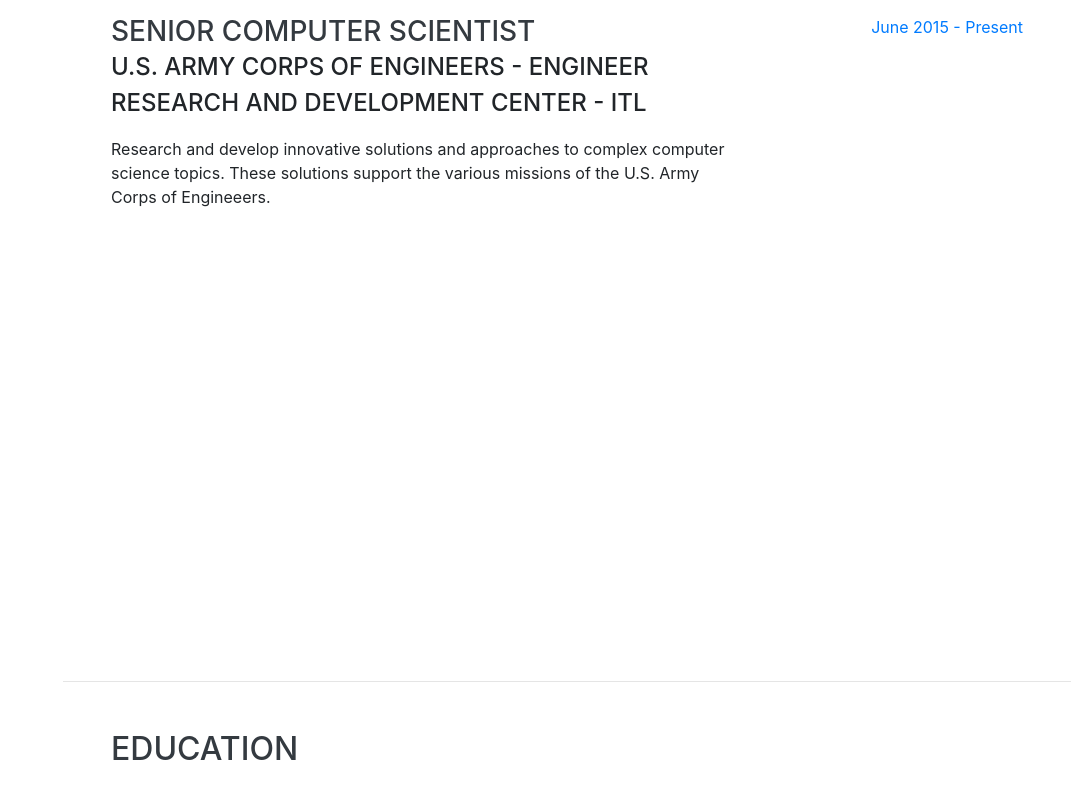
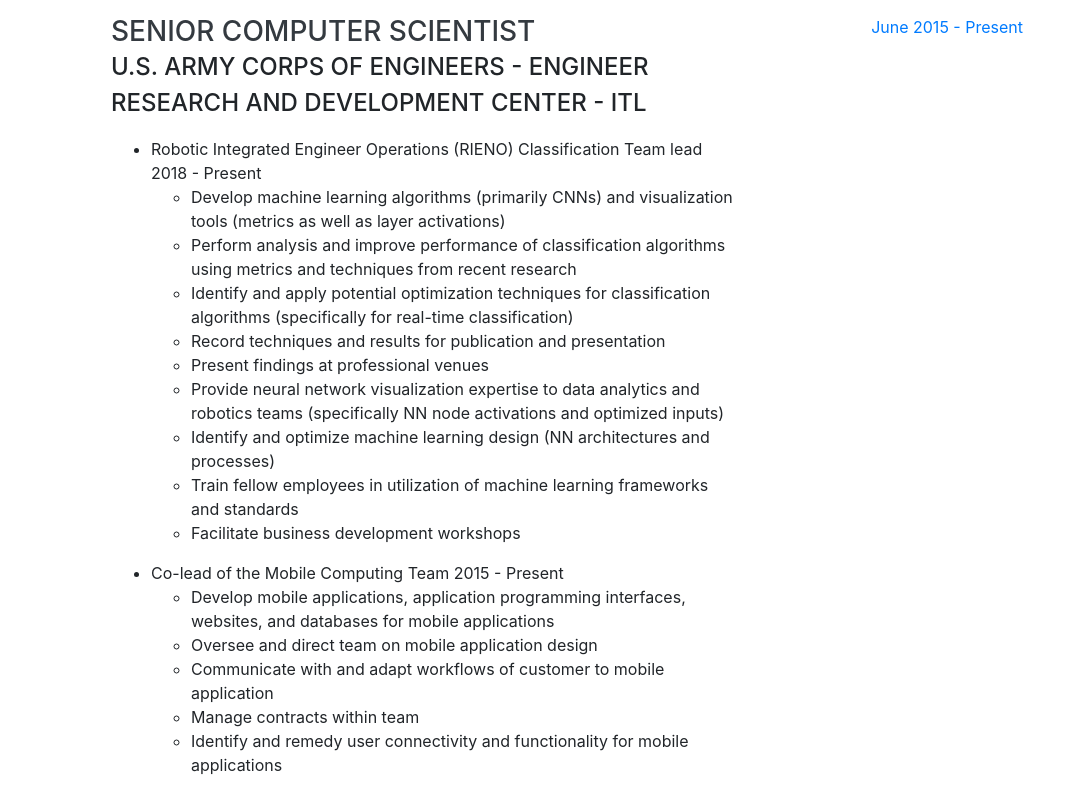
Before and after one commit to jdonovanCS/Portfolio, a website with bundled scripts: page index.html in a window 1280 px wide. Shown: the part 920-1720 px from the top of the page, without its empty margins (209-1280 px from the left). Built offline with nearby package versions, Linux system fonts and the light colour scheme; a web font is replaced by a local one.

Commit message:
adding link to CV and correcting link to email. adding information under work experience to include positions and some duties

```diff
--- a/index.html
+++ b/index.html
@@ -8,7 +8,9 @@
   <meta name="description" content="">
   <meta name="author" content="">
 
-  <title>Jordan Donovan's Resume</title>
+  <title>Jordan Donovan's Portfolio</title>
+
+  <link rel="icon" href="img/profile.jpg">
 
   <!-- Bootstrap core CSS -->
   <link href="vendor/bootstrap/css/bootstrap.min.css" rel="stylesheet">
@@ -74,9 +76,9 @@
           <span class="text-primary">Donovan</span>
         </h1>
         <div class="subheading mb-5">Engineer Research and Development Center · Vicksburg, MS 39180 · (601) 634-4624 ·
-          <a href="mailto:jordan.t.donovan@gmail.com">jordan.t.donovanCS@gmail.com</a>
+          <a href="mailto:jordan.t.donovancs@gmail.com">jordan.t.donovanCS@gmail.com</a> • <a href="doc/Jordan Donovan CV.pdf"> Curriculum Vitae </a>
         </div>
-        <p class="lead mb-5">I am experienced in develooping web, desktop, and mobile applications and software as well as machine learning algorithms and research.</p>
+        <p class="lead mb-5">I am experienced in developing web, desktop, and mobile applications and software as well as machine learning algorithms and research especially deep learning. I am a research Computer Scientist with the U.S. Army Engineer Research and Development Center. My aspirations include continuing my education through  </p>
         <div class="social-icons">
           <a href="https://www.linkedin.com/in/jordan-donovan-ab2083194/">
             <i class="fab fa-linkedin-in"></i>
@@ -98,7 +100,63 @@
           <div class="resume-content">
             <h3 class="mb-0">Senior Computer Scientist</h3>
             <div class="subheading mb-3">U.S. Army Corps of Engineers - Engineer Research and Development Center - ITL</div>
-            <p>Research and develop innovative solutions and approaches to complex computer science topics. These solutions support the various missions of the U.S. Army Corps of Engineeers.</p>
+            <p><ul>
+              <li>
+                Robotic Integrated Engineer Operations (RIENO) Classification Team lead 	2018 - Present
+                <ul>
+                  <li>
+                    Develop machine learning algorithms (primarily CNNs) and visualization tools (metrics as well as layer activations)
+                  </li>
+                  <li>
+                    Perform analysis and improve performance of classification algorithms using metrics and techniques from recent research
+                  </li>
+                  <li>
+                    Identify and apply potential optimization techniques for classification algorithms (specifically for real-time classification)
+                  </li>
+                  <li>
+                    Record techniques and results for publication and presentation
+                  </li>
+                  <li>
+                    Present findings at professional venues
+                  </li>
+                  <li>
+                    Provide neural network visualization expertise to data analytics and robotics teams (specifically NN node activations and optimized inputs)
+                  </li>
+                  <li>
+                    Identify and optimize machine learning design (NN architectures and processes)
+                  </li>
+                  <li>
+                    Train fellow employees in utilization of machine learning frameworks and standards
+                  </li>
+                  <li>
+                    Facilitate business development workshops
+                  </li>
+                </ul>
+              </li>
+            </ul>
+            <ul>
+              <li>
+                Co-lead of the Mobile Computing Team	2015 - Present
+                <ul>
+                  <li>
+                    Develop mobile applications, application programming interfaces, websites, and databases for mobile applications
+                  </li>
+                  <li>
+                    Oversee and direct team on mobile application design
+                  </li>
+                  <li>
+                    Communicate with and adapt workflows of customer to mobile application
+                  </li>
+                  <li>
+                    Manage contracts within team
+                  </li>
+                  <li>
+                    Identify and remedy user connectivity and functionality for mobile applications
+                  </li>
+                </ul>
+              </li>
+            </ul>
+              </p>
           </div>
           <div class="resume-date text-md-right">
             <span class="text-primary">June 2015 - Present</span>
@@ -311,7 +369,7 @@
     <section class="resume-section p-3 p-lg-5 d-flex align-items-center" id="interests">
       <div class="w-100">
         <h2 class="mb-5">Interests</h2>
-        <p>Aside from Computer Science, I enjoy many hobbies both outdoors and indoors. Being from Mississippi, most of the year is very warm, and I enjoy going swimming, playing soccer, rock climbing, and kayaking (the latter two of which usually involve traveling). </p>
+        <p>Aside from Computer Science, I enjoy many hobbies both outdoors and indoors. Being from Mississippi, most of the year is very warm, and I enjoy going swimming, playing soccer, rock climbing, and kayaking (the latter two of which usually involve traveling).</p>
         <p class="mb-0">When forced indoors, I play video games, board games, as well as spending a great deal of my free time creating software, completing online courses, and researching state-of-the-art advances in machine learning algorithms. </p>
       </div>
     </section>
```
Also changed, not shown: img/brain.png (added), 3 other files.
